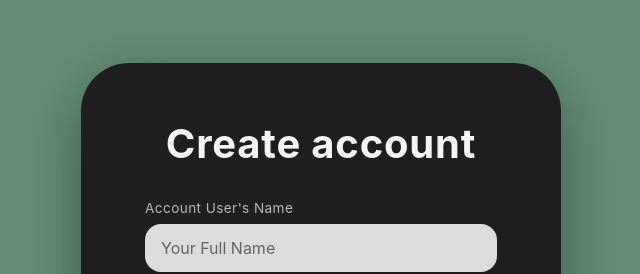
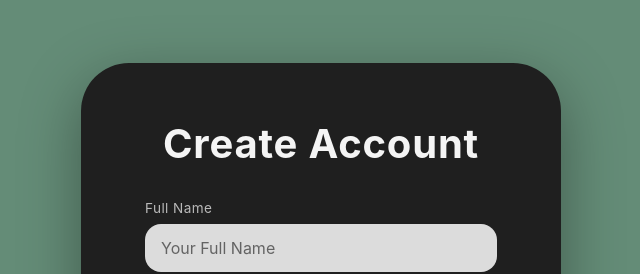
Before and after one commit to joshtnguyen/ThreadSafe, a React (Vite) app in the folder frontend/: page /register in a window 1280 px wide. Shown: the top 274 px of the page, without its empty margins (319-959 px from the left). Built offline with nearby package versions, Linux system fonts and the light colour scheme; no server answers.

Commit message:
Update RegisterPage styling

```diff
--- a/frontend/src/pages/RegisterPage.jsx
+++ b/frontend/src/pages/RegisterPage.jsx
@@ -104,11 +104,11 @@ export default function RegisterPage() {
     <main className="auth-shell">
       <section className="auth-card">
         <div className="auth-header">
-          <span className="auth-logo">Create account</span>
+          <span className="auth-logo">Create Account</span>
         </div>
         <form className="auth-form" onSubmit={handleSubmit}>
           <label className="field">
-            <span className="field-label">Account User's Name</span>
+            <span className="field-label">Full Name</span>
             <input
               name="displayName"
               value={form.displayName}
```
